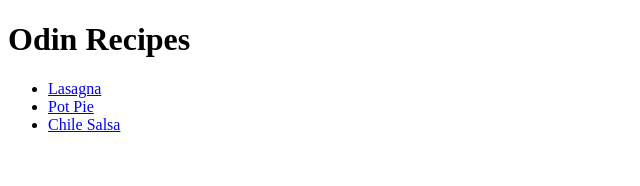
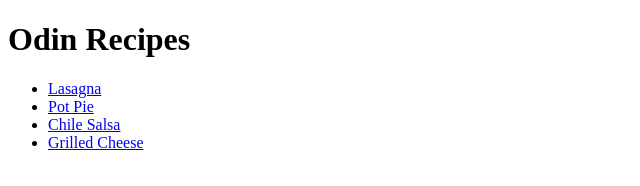
Before and after one commit to jdoolittle22/odin-recipes, a plain HTML site: page index.html in a window 1280 px wide. Shown: the whole page, without its empty margins (0-640 px from the left). Drawn offline with Linux system fonts and the light colour scheme.

Commit message:
Added grilled cheese link to index

```diff
--- a/index.html
+++ b/index.html
@@ -11,7 +11,7 @@
             <li><a href="file:///Users/jeffdoolittle/repos/odin-recipes/recipes/lasagna.html">Lasagna</a></li>
             <li><a href="/Users/jeffdoolittle/repos/odin-recipes/pot_pie.html">Pot Pie</a></li>
             <li><a href="/Users/jeffdoolittle/repos/odin-recipes/hatch_chile_salsa.html">Chile Salsa</a></li>
-
+            <li><a href="/Users/jeffdoolittle/repos/odin-recipes/spicy_grilled_cheese.html">Grilled Cheese</a></li>
         </ul>
 
 
```
